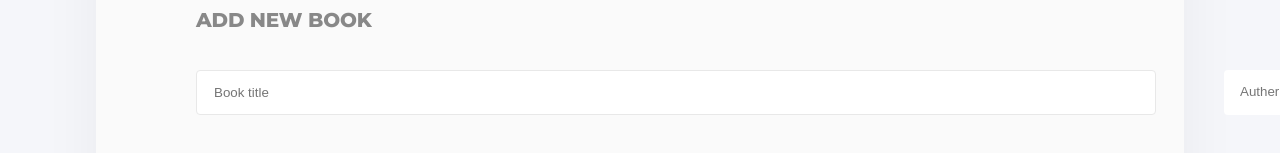
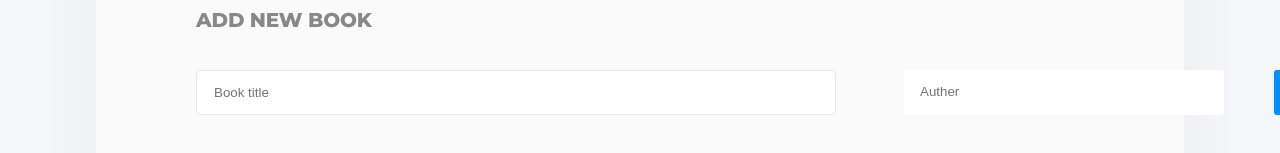
Before and after one commit to mohisa302/BookStore-React-ver, a React (Create React App) app: page /Books in a window 1280 px wide. Shown: the part 307-460 px from the top of the page. Built offline with nearby package versions, Linux system fonts and the light colour scheme; no server answers.

Commit message:
Add styles

```diff
--- a/src/styles/Book.module.css
+++ b/src/styles/Book.module.css
@@ -124,7 +124,7 @@ button {
   justify-content: center;
   flex: auto;
   font-size: medium;
-  width: 3rem;
+  width: 10rem;
   height: 2.813rem;
   margin: 1.188rem 1.25rem 0 1rem;
   padding: 0.801rem 2rem 0.886rem 1.375rem;
@@ -149,17 +149,17 @@ button {
 }
 
 .formInput {
-  width: 60rem;
+  width: 40rem;
   height: 2.813rem;
   margin: 1.188rem 2.125rem 0 6.25rem;
-  padding: 0.813rem 20rem 0.813rem 1.063rem;
+  padding: 0.813rem 15rem 0.813rem 1.063rem;
   border-radius: 4px;
   border: solid 1px #e8e8e8;
   background-color: #fff;
 }
 
 .formInput2 {
-  width: 35rem;
+  width: 20rem;
   height: 2.813rem;
   margin: 1.188rem 2.125rem 0;
   padding: 0.375rem 0.938rem 0.563rem 1rem;
```
